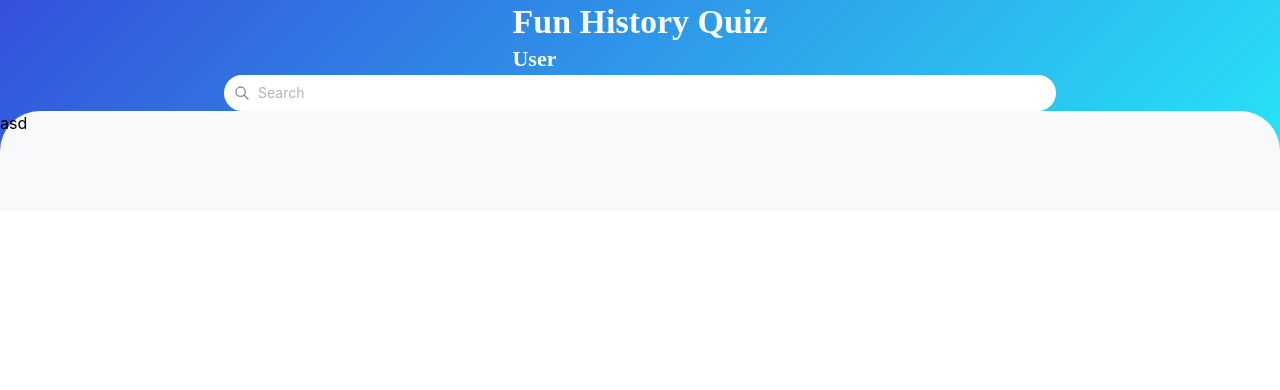
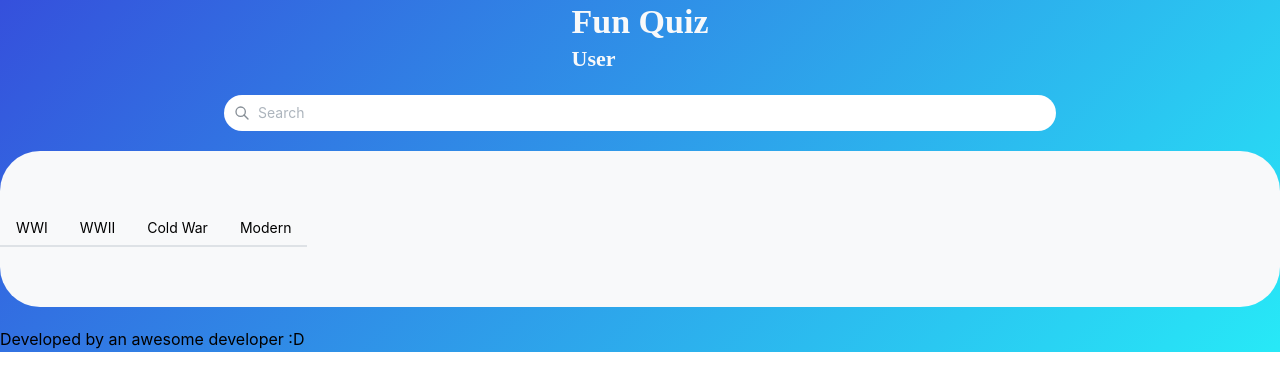
Before and after one commit to JustBecerra/QuizTime, a Next.js app: page / in a window 1280 px wide. Shown: the top 390 px of the page. Built offline with nearby package versions, Linux system fonts and the light colour scheme.

Commit message:
add structure for quiz list and footer

```diff
--- a/app/page.tsx
+++ b/app/page.tsx
@@ -2,17 +2,20 @@ import { Flex } from "@mantine/core";
 import { Header } from "../components/header";
 import { Maininfocard } from "../components/maininfocard";
 import { SearchBar } from "../components/searchbar";
+import { Footer } from "../components/footer";
 
 export default function HomePage() {
   return (
     <Flex
       mih={100}
       direction={"column"}
+      gap={20}
       style={{ background: "linear-gradient(135deg, #3550DC, #27E9F7)" }}
     >
       <Header />
       <SearchBar />
       <Maininfocard />
+      <Footer />
     </Flex>
   );
 }
--- /dev/null
+++ b/components/footer/index.tsx
@@ -0,0 +1,5 @@
+import { Text } from "@mantine/core";
+
+export const Footer = () => {
+  return <Text>Developed by an awesome developer :D</Text>;
+};
--- a/components/header/index.tsx
+++ b/components/header/index.tsx
@@ -5,7 +5,7 @@ export const Header = () => {
   return (
     <Container>
       <Title order={1} c="gray.0">
-        Fun History Quiz
+        Fun Quiz
       </Title>
       <Title order={3} c="gray.0">
         User
--- a/components/maininfocard/index.tsx
+++ b/components/maininfocard/index.tsx
@@ -1,17 +1,50 @@
-import { Flex } from "@mantine/core";
+"use client";
+import { Flex, Tabs } from "@mantine/core";
+import { Quizcard } from "../quizcard";
 
 export const Maininfocard = () => {
   return (
     <Flex
       bg="gray.0"
       w="100%"
-      h={100}
+      h="90%"
+      py={60}
       style={{
-        borderTopRightRadius: "2.5rem",
-        borderTopLeftRadius: "2.5rem",
+        borderRadius: "2.5rem",
       }}
     >
-      asd
+      <Tabs h={"100%"}>
+        <Tabs.List>
+          <Tabs.Tab value="wwi">WWI</Tabs.Tab>
+          <Tabs.Tab value="wwii">WWII</Tabs.Tab>
+          <Tabs.Tab value="coldwar">Cold War</Tabs.Tab>
+          <Tabs.Tab value="modern">Modern</Tabs.Tab>
+        </Tabs.List>
+        <Tabs.Panel value="wwi">
+          <Flex
+            direction="column"
+            mah={500}
+            gap={36}
+            style={{ overflowY: "auto" }}
+          >
+            <Quizcard />
+            <Quizcard />
+            <Quizcard />
+            <Quizcard />
+            <Quizcard />
+            <Quizcard />
+          </Flex>
+        </Tabs.Panel>
+        <Tabs.Panel value="wwii">
+          <Quizcard />
+        </Tabs.Panel>
+        <Tabs.Panel value="coldwar">
+          <Quizcard />
+        </Tabs.Panel>
+        <Tabs.Panel value="modern">
+          <Quizcard />
+        </Tabs.Panel>
+      </Tabs>
     </Flex>
   );
 };
--- /dev/null
+++ b/components/quizcard/index.tsx
@@ -0,0 +1,20 @@
+import { Button, Card, Text } from "@mantine/core";
+import React from "react";
+
+export const Quizcard = () => {
+  return (
+    <Card
+      style={{ flex: "0 0 auto" }}
+      shadow="sm"
+      padding="lg"
+      radius="md"
+      p={10}
+      m={5}
+      withBorder
+    >
+      <Text>really awesome title</Text>
+      <Text>really awesome titleasdasdasdasdasdasdasdasdasdasdasdasd</Text>
+      <Button>Start</Button>
+    </Card>
+  );
+};
```
Also changed, not shown: package.json (+4 -4 lines), 1 other file (tests, documents, lock files or other folders).
